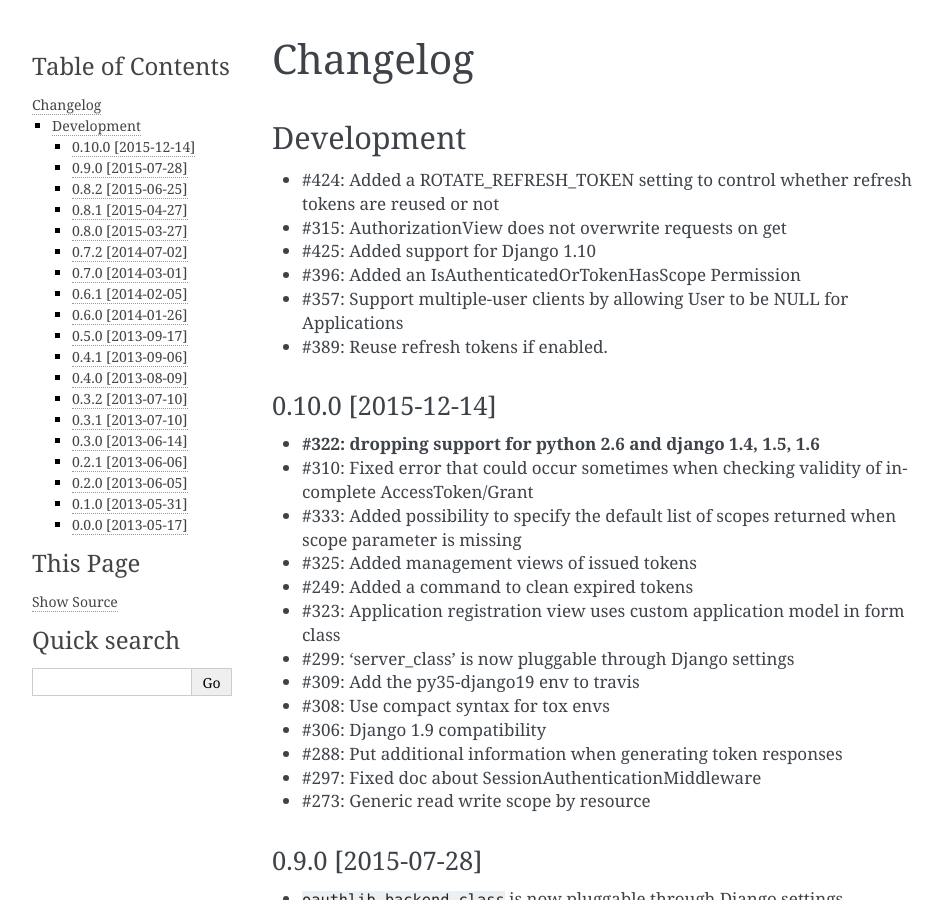
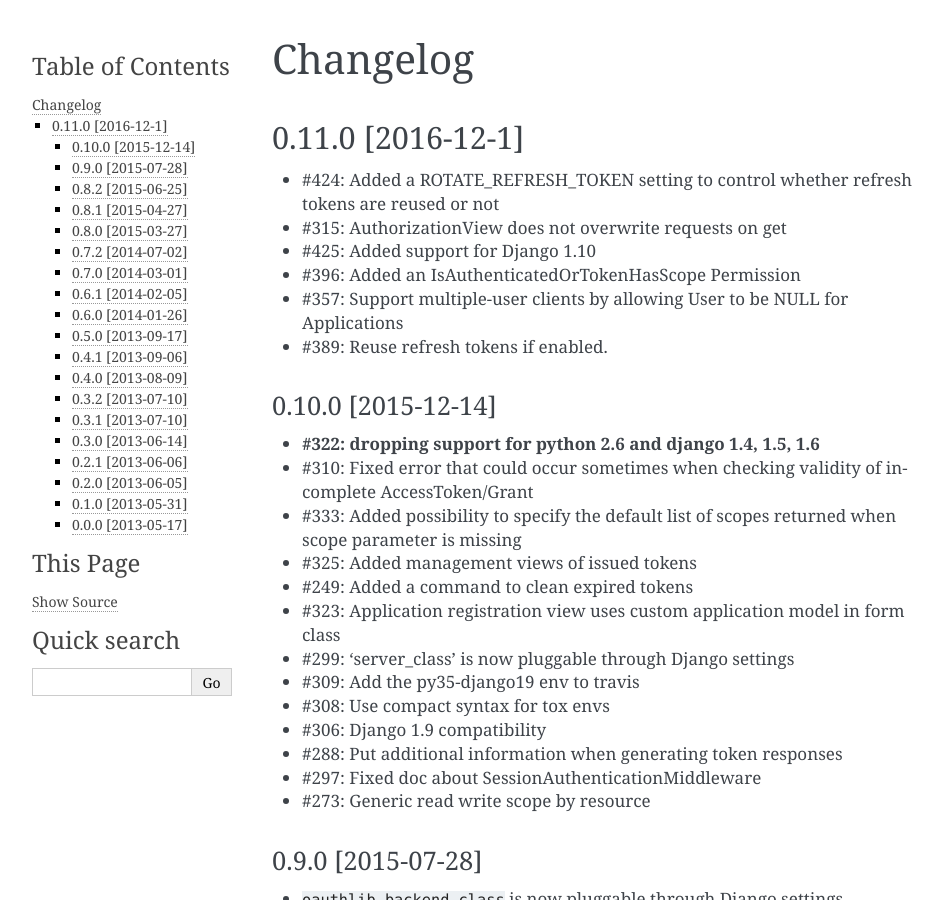
Before and after one commit to sheriffwoody0922/oauth-python-django, a Sphinx documentation site: the page built from docs/changelog.rst, in a window 1280 px wide and 900 px high. Shown: the whole window, without its empty margins (148-1090 px from the left). Built offline with Sphinx 7.4.7, drawn with Linux system fonts in a browser that asks for light colours.

Commit message:
bumped version to 0.11.0

```diff
--- a/README.rst
+++ b/README.rst
@@ -97,7 +97,7 @@
 Changelog
 ---------
 
-Development
+0.11.0 [2016-12-1]
 ~~~~~~~~~~~
 
 * #315: AuthorizationView does not overwrite requests on get
--- a/docs/changelog.rst
+++ b/docs/changelog.rst
@@ -1,7 +1,7 @@
 Changelog
 =========
 
-Development
+0.11.0 [2016-12-1]
 ~~~~~~~~~~~
 
 * #424: Added a ROTATE_REFRESH_TOKEN setting to control whether refresh tokens are reused or not
--- a/oauth2_provider/__init__.py
+++ b/oauth2_provider/__init__.py
@@ -1,4 +1,4 @@
-__version__ = '0.10.0'
+__version__ = '0.11.0'
 
 __author__ = "Massimiliano Pippi & Federico Frenguelli"
 
```
